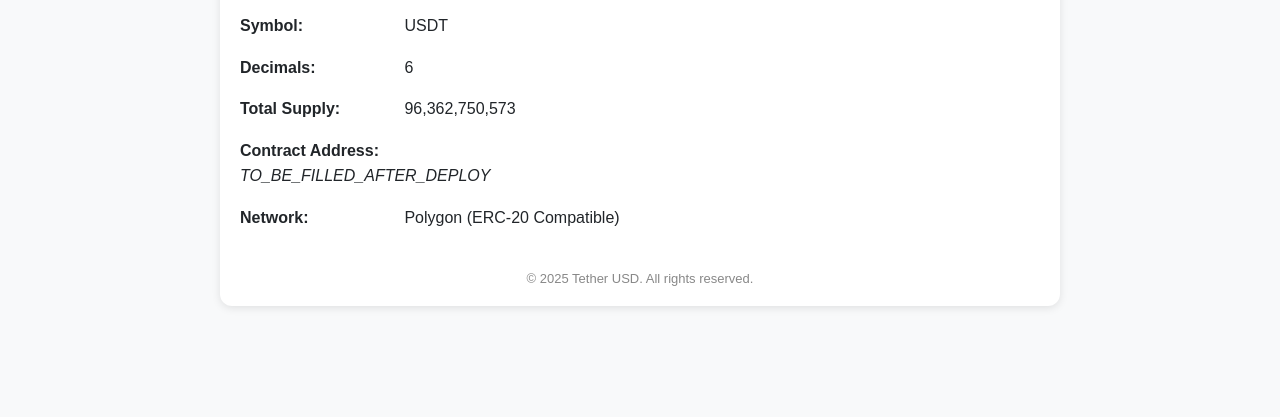
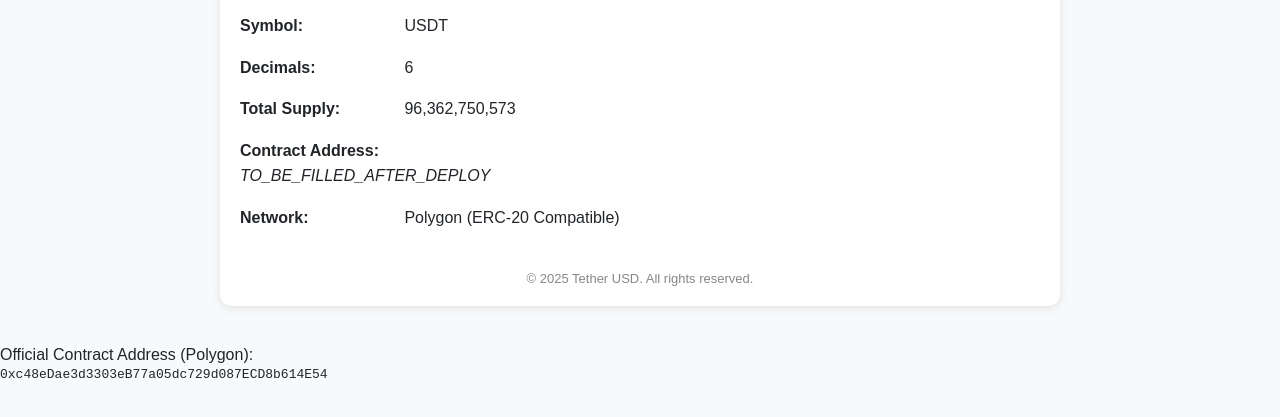
Before and after one commit to USDT01/USDT-OFFICIAL-, a plain HTML site: page index.html in a window 1280 px wide. Shown: the part 231-648 px from the top of the page. Drawn offline with Linux system fonts and the light colour scheme.

Commit message:
Update index.html

```diff
--- a/index.html
+++ b/index.html
@@ -31,3 +31,6 @@
   </div>
 </body>
 </html>
+<p>Official Contract Address (Polygon):<br>
+<code>0xc48eDae3d3303eB77a05dc729d087ECD8b614E54</code>
+</p>
```
